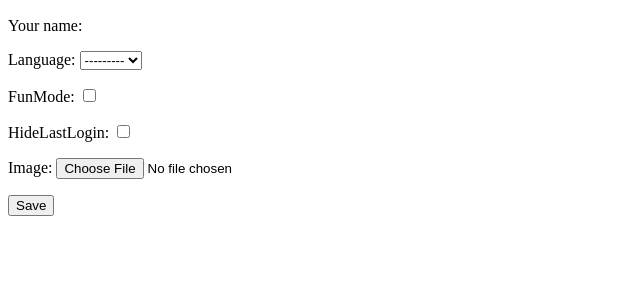
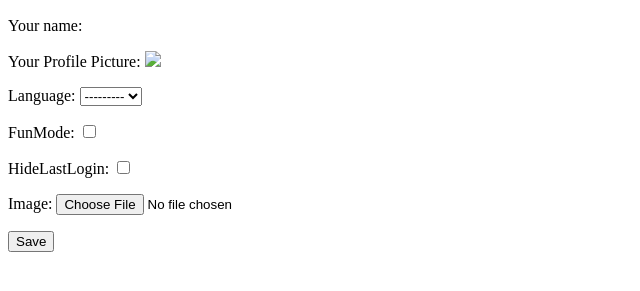
Before and after one commit to MaxPrinz/UniChat, a Django app: template UniChatProject/UniChatApp/templates/settings.html in a window 1280 px wide. Shown: the part 142-433 px from the top of the page, without its empty margins (0-640 px from the left). Run offline with Django 3.2, Linux system fonts and the light colour scheme; the template is opened without the code that fills it: values that come from a table or form of the project are taken from there, others are empty.

Commit message:
settings: "preview" profile-image

```diff
--- a/UniChatProject/UniChatApp/templates/settings.html
+++ b/UniChatProject/UniChatApp/templates/settings.html
@@ -3,6 +3,7 @@
     <h2>User Settings</h2>
     <p>Your ID: {{ user.id }}</p>
     <p>Your name: {{ user.first_name }} {{ user.last_name}} </p>
+    <p>Your Profile Picture: <img src="{% url 'profilePicture' user.id %}" /></p>
     <form method="POST" class="post-form" enctype="multipart/form-data">{% csrf_token %}
         {{ form.as_p }}
         <button type="submit" class="save btn btn-default">Save</button>
```
